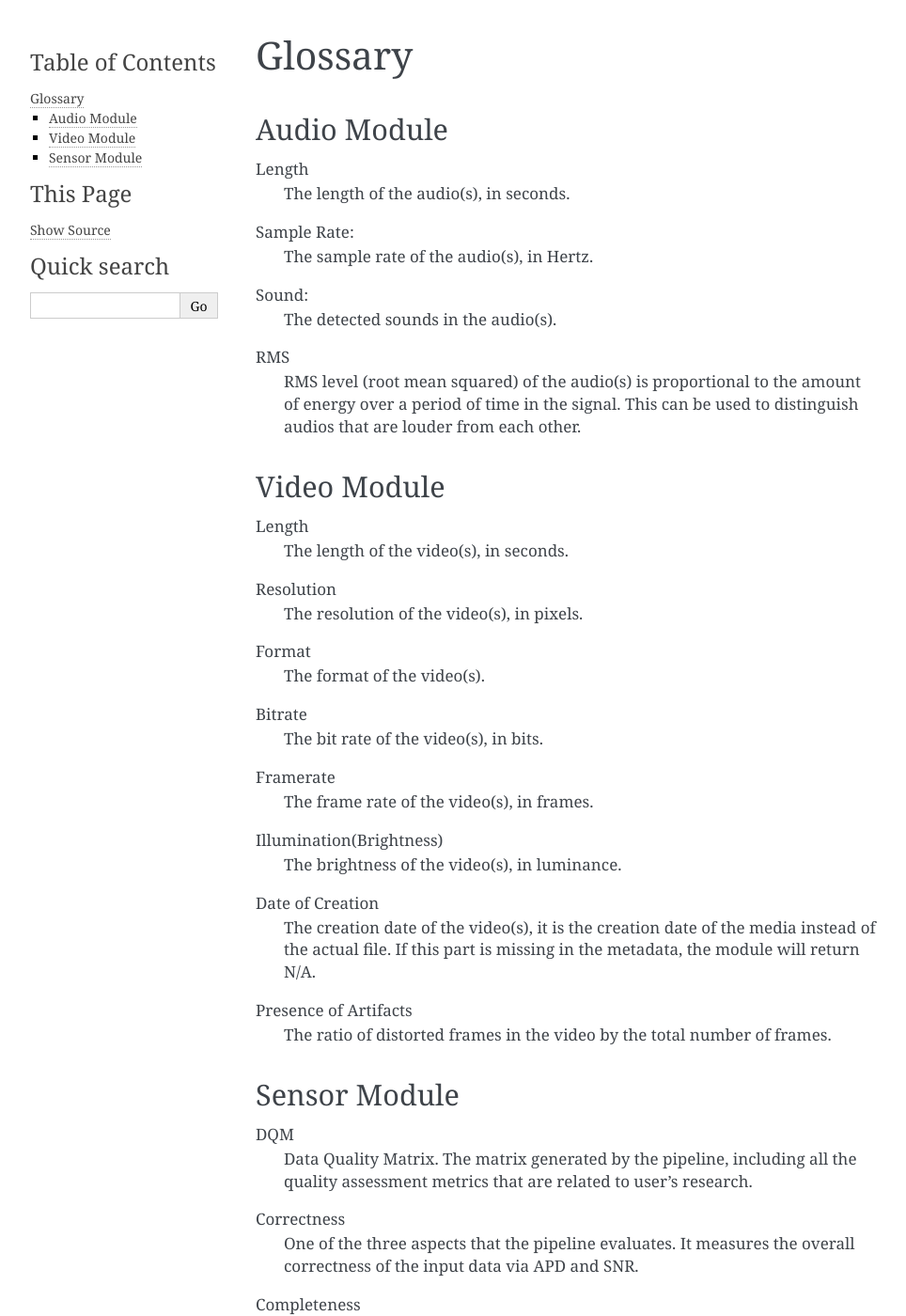
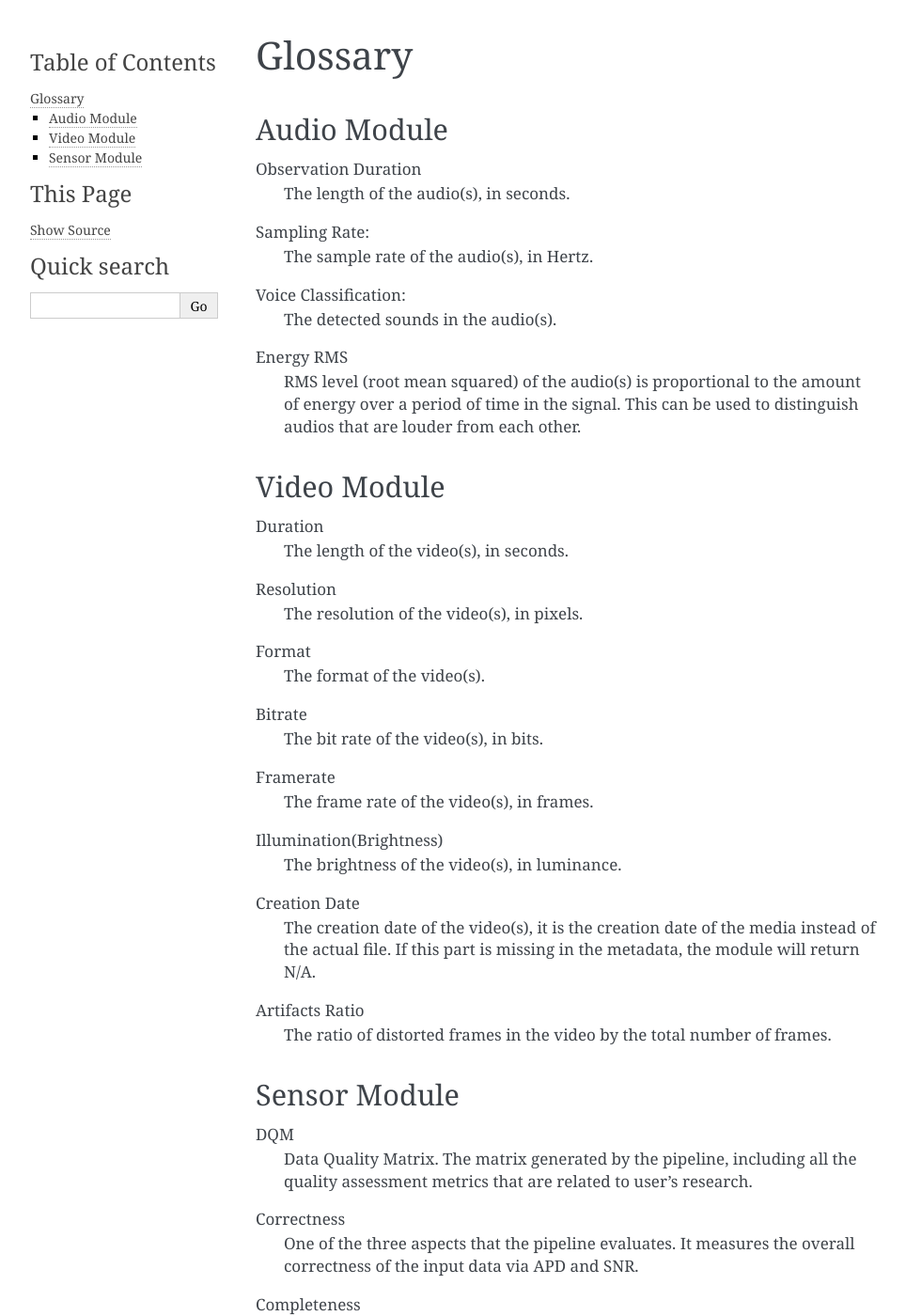
Before and after one commit to aid4mh/QPrism, a Sphinx documentation site: the page built from docs/glossary.rst, in a window 1280 px wide and 1400 px high. Shown: the whole window at 94% size, without its empty margins (148-1112 px from the left). Built offline with Sphinx 7.4.7, drawn with Linux system fonts in a browser that asks for light colours.

Commit message:
update glossary

```diff
--- a/docs/glossary.rst
+++ b/docs/glossary.rst
@@ -4,16 +4,16 @@ Glossary
 Audio Module
 ------------
 
-Length
+Observation Duration
   The length of the audio(s), in seconds.
 
-Sample Rate:
+Sampling Rate:
   The sample rate of the audio(s), in Hertz.
 
-Sound:
+Voice Classification:
   The detected sounds in the audio(s).
 
-RMS
+Energy RMS
   RMS level (root mean squared) of the audio(s) is proportional to the amount of energy over a period of time in the signal.
   This can be used to distinguish audios that are louder from each other.
 
@@ -21,7 +21,7 @@ RMS
 Video Module
 ------------
 
-Length
+Duration
   The length of the video(s), in seconds.
 
 Resolution
@@ -39,11 +39,11 @@ Framerate
 Illumination(Brightness)
   The brightness of the video(s), in luminance.
 
-Date of Creation
+Creation Date
   The creation date of the video(s), it is the creation date of the media instead of the actual file.
   If this part is missing in the metadata, the module will return N/A.
 
-Presence of Artifacts
+Artifacts Ratio
   The ratio of distorted frames in the video by the total number of frames.
 
 Sensor Module
```
